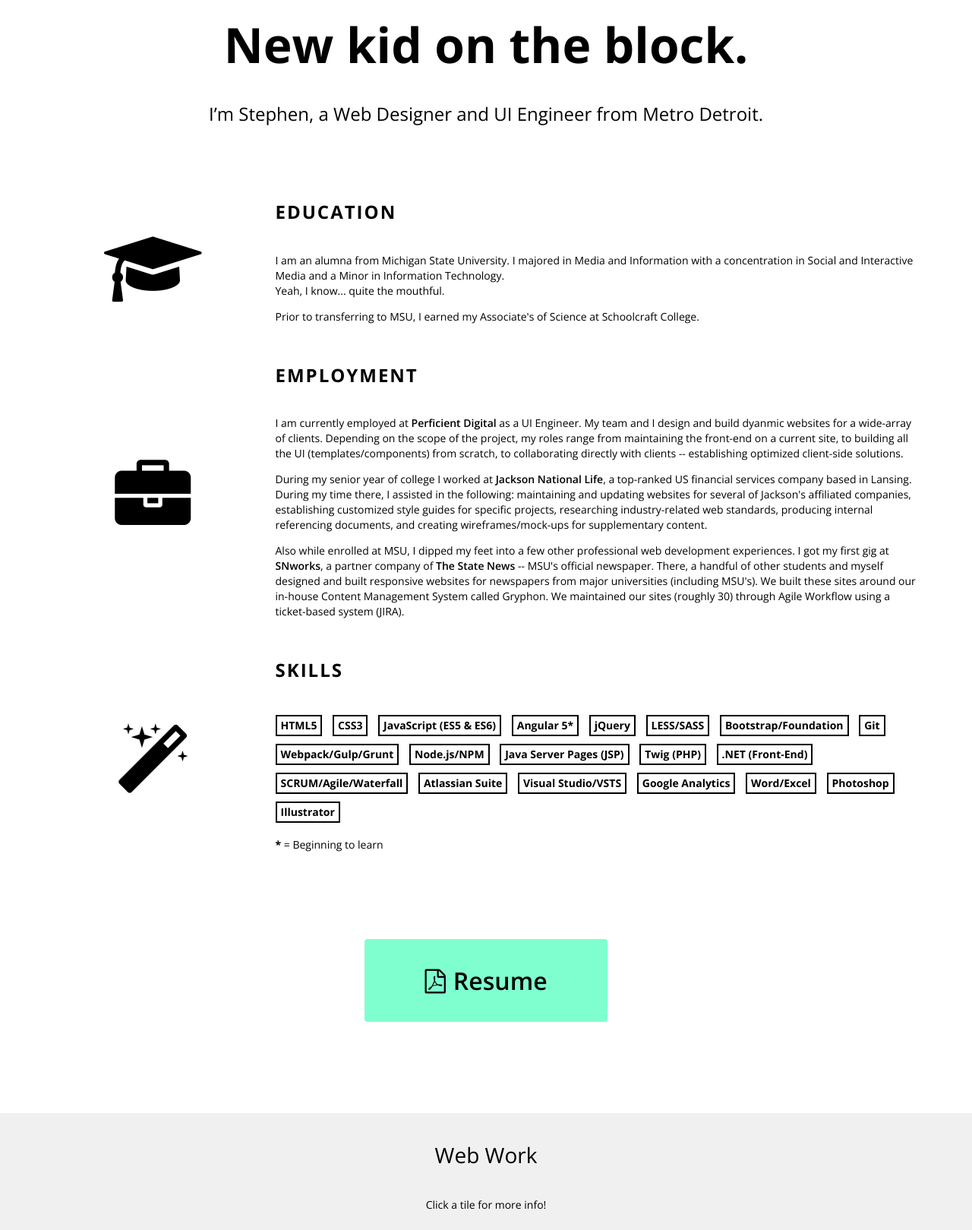
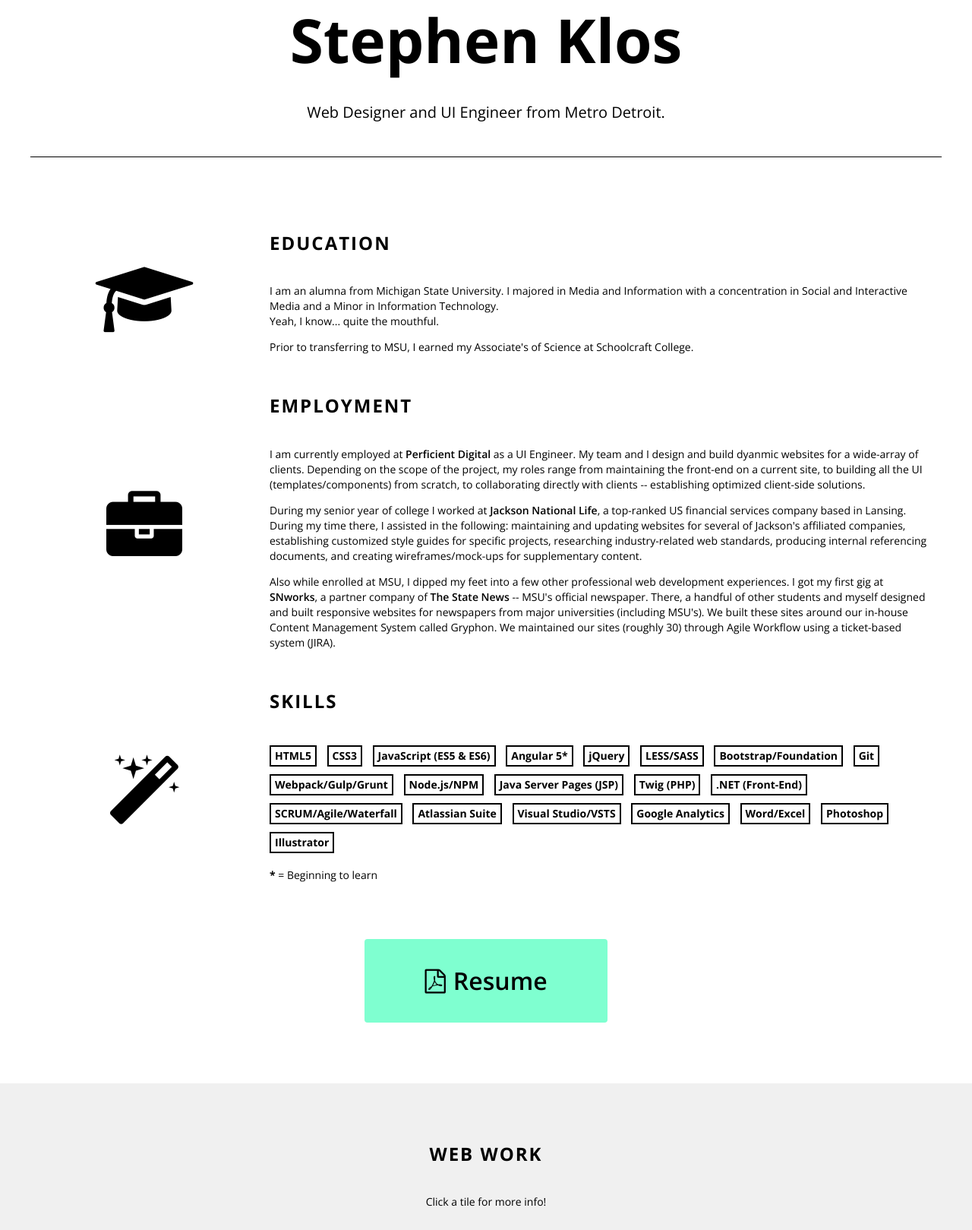
Before and after one commit to stekloweb/portfolio, a website: page index.html in a window 1280 px wide. Shown: the part 836-2455 px from the top of the page at 76% size. Drawn offline with nearby package versions, Linux system fonts and the light colour scheme.

Commit message:
styling updates

```diff
--- a/index.html
+++ b/index.html
@@ -62,19 +62,18 @@
         <!-- HEADER IMAGE-->
         <div id="topImage"></div>
 
-
         <!-- ABOUT -->
-        <section id="about" class="about white spacer2">
-            <div class="container">
-                <div class="intro row">
+        <section id="about" class="about">
+            <div class="container spacer2">
+                <div class="intro row border-bottom">
                     <div class="col-xs-12">
-                        <h2>New kid on the block.</h2>
-                        <h3 class="wow fadeInDown">
-                            I’m Stephen, a Web Designer and UI Engineer from Metro Detroit.
-                        </h3>
+                        <h1>Stephen Klos</h1>
+                        <h3 class="wow fadeInDown">Web Designer and UI Engineer from Metro Detroit.</h3>
                     </div>
                 </div>
+            </div>
 
+            <div class="container white spacer2">
                 <div class="about-row row wow fadeInLeft">
                     <div class="about-icon col-sm-3 hidden-xs">
                         <i class="fa fa-graduation-cap" aria-hidden="true"></i>
@@ -154,7 +153,7 @@
                     </div>
                 </div>
 
-                <a class="resume wow fadeInUp" target="_blank" role="button" href="StephenKlos_Resume.pdf"><span><i class="fa fa-file-pdf-o"></i></span>Resume</a>
+                <a class="resume wow fadeInDown" target="_blank" role="button" href="StephenKlos_Resume.pdf"><span><i class="fa fa-file-pdf-o"></i></span>Resume</a>
 
             </div>
         </section>
@@ -162,7 +161,7 @@
         <!-- WEB WORK-->
         <section id="web-work" class="web-work gray spacer2">
             <div class="container">
-                <div class="row web-work-header">
+                <div class="row web-work-header spacer2">
                     <h2>Web Work</h2>
                     <p>Click a tile for more info!</p>
                 </div>
@@ -265,7 +264,7 @@
                     </aside>
 
                     <!-- ASM -->
-                    <button class="web-work-item">
+                    <!-- <button class="web-work-item">
                         <figure>
                             <div class="img-wrapper">
                                 <img alt="Arboriculture Society of Michigan website screenshot" src="img/sites/asm2.png">
@@ -296,7 +295,7 @@
                             </p>
                             <a target="_blank" href="http://www.asm-isa.org/">Visit site</a>
                         </div>
-                    </aside>
+                    </aside> -->
 
                     <!-- Parallel -->
                     <button class="web-work-item">
@@ -327,7 +326,7 @@
                     </aside>
 
                     <!-- Aquarium -->
-                    <button class="web-work-item">
+                    <!-- <button class="web-work-item">
                         <figure>
                             <div class="img-wrapper">
                                 <img alt="Aquarium" src="img/sites/aquarium2.png">
@@ -352,7 +351,7 @@
                             </p>
                            <a target="_blank" href="aquarium/index.html">View Project</a>
                         </div>
-                    </aside>
+                    </aside> -->
 
                     <!-- EE -->
                     <button class="web-work-item">
@@ -423,11 +422,10 @@
             </div>
         </section>
 
-
         <!-- TIMELINE -->
-        <section id="timeline" class="white spacer2">
+        <section id="timeline">
             <div class="container">
-                <div class="row">
+                <div class="row spacer2">
                     <h2>Timeline</h2>
                 </div>
                 <div class="row">
@@ -527,6 +525,15 @@
                                         </div>
                                     </div>
                                 </dd>
+                                <dt>February 2018</dt>
+                                <dd class="pos-right clearfix">
+                                    <div class="circ"></div>
+                                    <div class="events events-right wow bounceInRight">
+                                        <div class="events-body">
+                                            <p>Earned Scrum Master certification.</p>
+                                        </div>
+                                    </div>
+                                </dd>
                             </dl>
                         </div>
                     </div>
@@ -551,7 +558,7 @@
                     </div>
                 </div>
                 <div class="row">
-                    <p class="copyright">&copy; 2017 Stephen Klos.</p>
+                    <p class="copyright">&copy; 2018 Stephen Klos.</p>
                 </div>
             </div>
         </footer>
--- a/js/main.js
+++ b/js/main.js
@@ -151,8 +151,6 @@ $("#nav a[href^='#']").on('click', function(e) {
 
     $('html, body').animate({
         scrollTop: $(hash).offset().top - navHeight}, 500, function(){
-        // when done, add hash to url (default click behaviour)
-        window.location.hash = hash;
     });
 });
 
--- a/sass/components/_about.scss
+++ b/sass/components/_about.scss
@@ -2,20 +2,21 @@
 
 .about {
 
-    h2, h3 {
-        padding-bottom: 40px;
+    h1, h3 {
         margin: 0;
     }
 
-    h2 {
-        font-size: 64px;
+    h1 {
+        font-size: 80px;
+        line-height: 96px;
+        padding: 0 0 40px 0;
         font-weight: bold;
     }
 
     h3 {
-        font-size: 24px;
-        line-height: 32px;
-        text-align: center;
+        font-size: 20px;
+        line-height: 1rem;
+        padding-bottom: 50px;
         animation-duration: 1s;
         -webkit-animation-duration: 1s;
         -moz-animation-duration: 1s;
@@ -59,7 +60,7 @@
     }
 
     .intro {
-        padding: 20px 0 40px 0;
+        text-align: center;
     }
 
     &-row {
@@ -96,7 +97,7 @@
         border: none;
         border-radius: 4px;
         padding: 1em 0;
-        margin: 80px auto;
+        margin: 40px auto;
         width: 100%;
         max-width: 320px;
         display: block;
--- a/sass/components/_general.scss
+++ b/sass/components/_general.scss
@@ -31,20 +31,24 @@ body {
     }
 
     h2 {
-        font-size: 28px;
+        font-size: 24px;
+        font-weight: bold;
+        letter-spacing: 2px;
         text-align: center;
-        padding-bottom: 40px;
-        margin: 0;
+        text-transform: uppercase;
+        margin: 0 0 40px 0;
+    }
+
+    .border-top {
+        border-top: 1px solid black;
+    }
+
+    .border-bottom {
+        border-bottom: 1px solid black;
     }
 
     .gray {
         background-color: $gray;
-        width: 100%;
-    }
-
-    .white {
-        background-color: $white;
-        width: 100%;
     }
 
     #topImage {
@@ -52,6 +56,7 @@ body {
       background: url("../img/portfolio-photo3.jpg") no-repeat fixed;
       background-position: 50% 20px;
       background-size: cover;
+      position: relative;
     }
 }
 
--- a/sass/components/_webWork.scss
+++ b/sass/components/_webWork.scss
@@ -1,6 +1,7 @@
 /* _webWork.scss */
 
 .web-work {
+    margin-bottom: 40px;
 
     &-header p {
         text-align: center;
```
Also changed, not shown: css/application.css.
